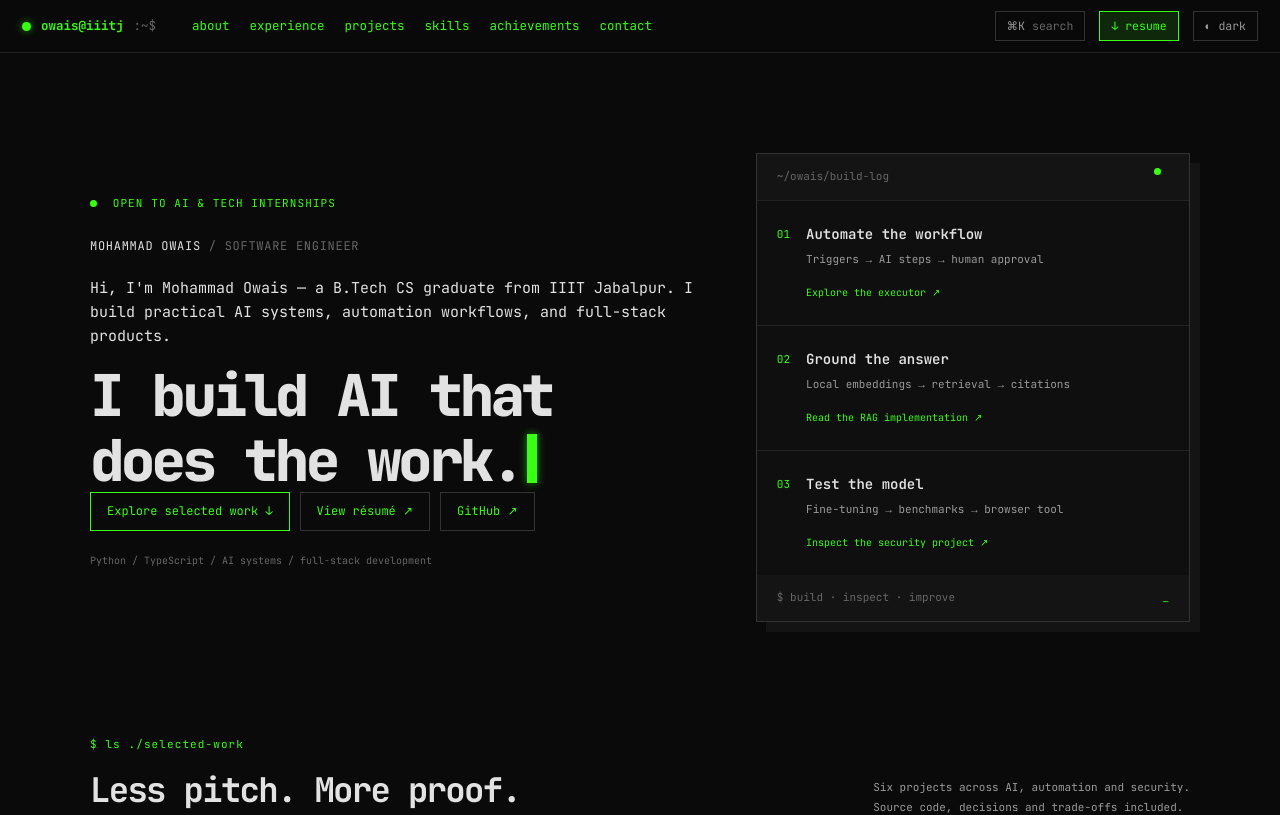
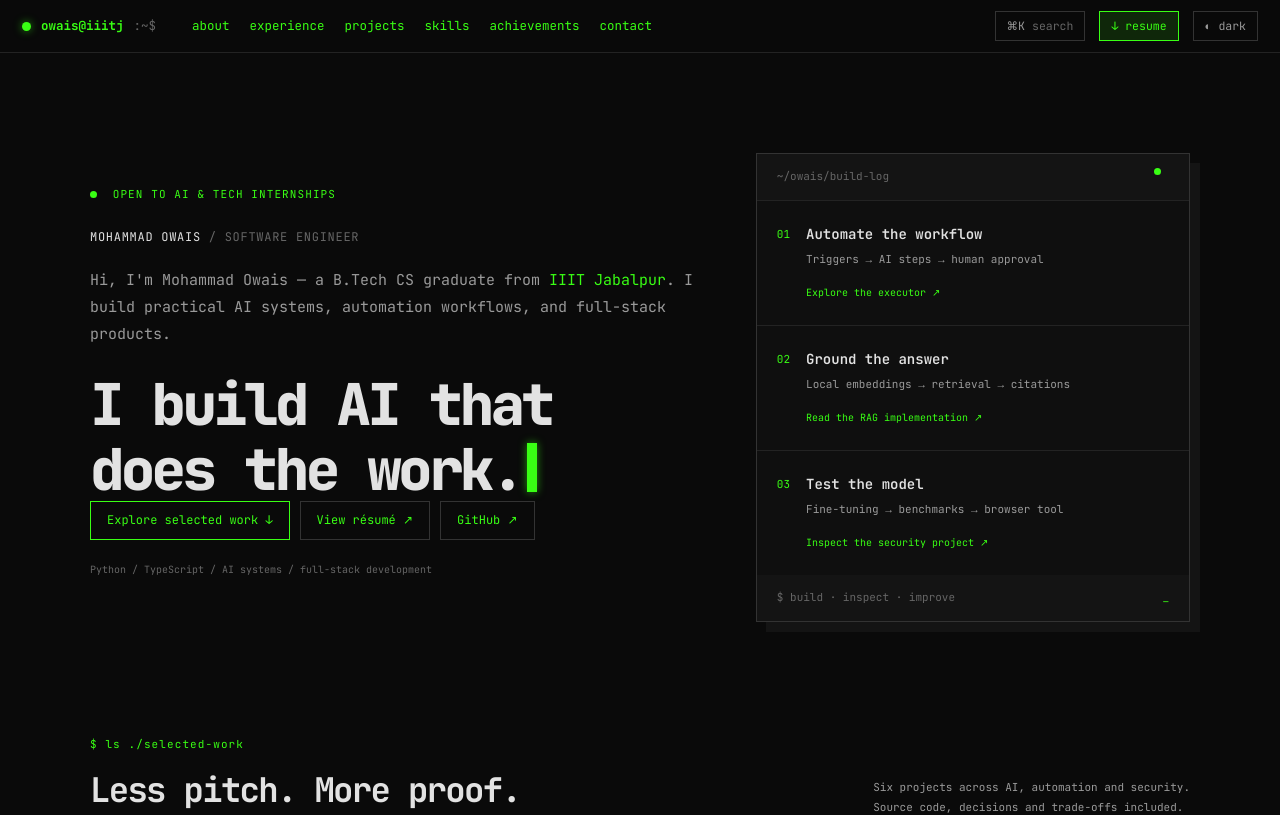
Before and after one commit to owaish7/owais-portfolio, a Next.js app: page / in a window 1280 px wide. Shown: the top 815 px of the page. Built offline with nearby package versions, Linux system fonts and the light colour scheme; no server answers.

Commit message:
Refine hero and replace job metric with achievements

```diff
--- a/app/globals.css
+++ b/app/globals.css
@@ -195,6 +195,8 @@ a:focus-visible, button:focus-visible, input:focus-visible { outline: 2px solid
 .hero-copy h1 > span:first-child { color: var(--acc); }
 .hero-copy .cur { width: .17em; height: .85em; margin-left: 6px; }
 .hero-description { max-width: 560px; font-size: 15px; line-height: 1.85; color: var(--dim); margin: 26px 0; }
+.hero-intro { max-width: 650px; font-size: 15px; line-height: 1.8; color: var(--dim); margin: 0 0 24px; }
+.hero-intro span { color: var(--acc); }
 .hero-actions { display: flex; flex-wrap: wrap; gap: 10px; font-size: 12px; }
 .hero-footnote { font-size: 10px; color: var(--faint); margin-top: 22px; }
 .build-panel { border: 1px solid var(--line2); background: var(--panel); box-shadow: 10px 10px 0 var(--panel2); }
```
